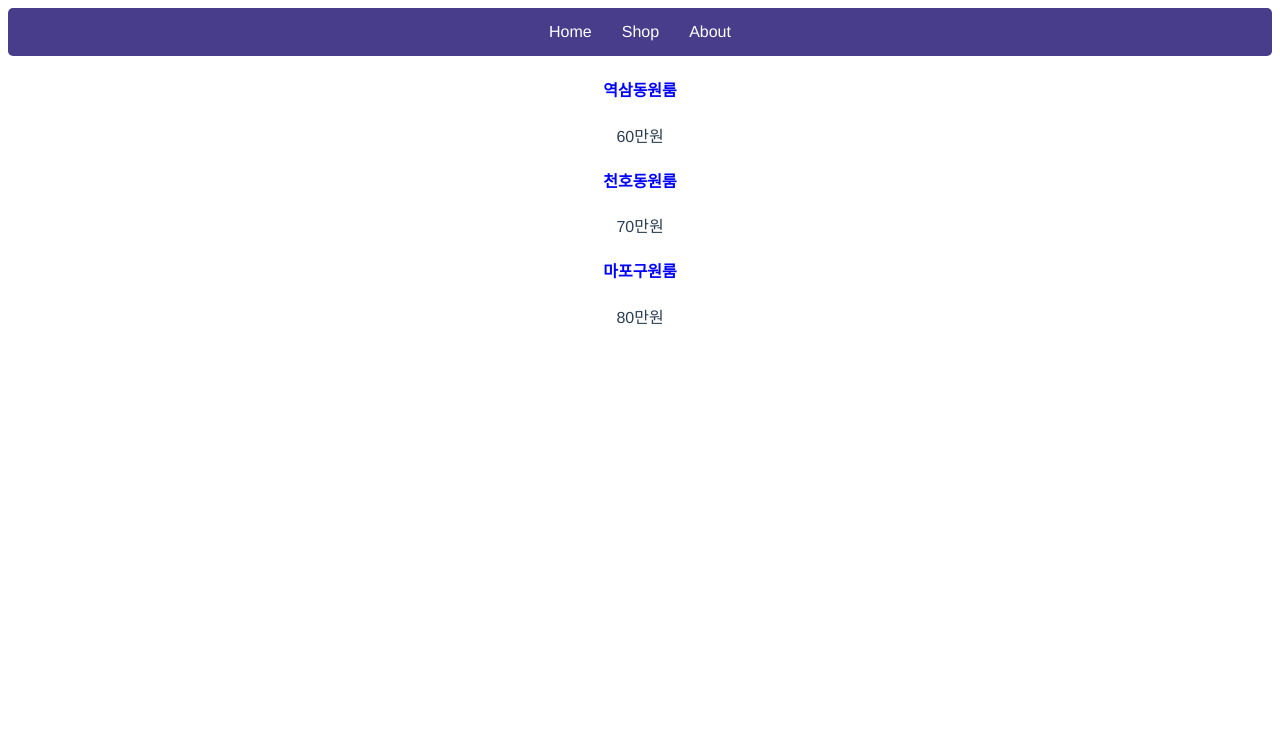
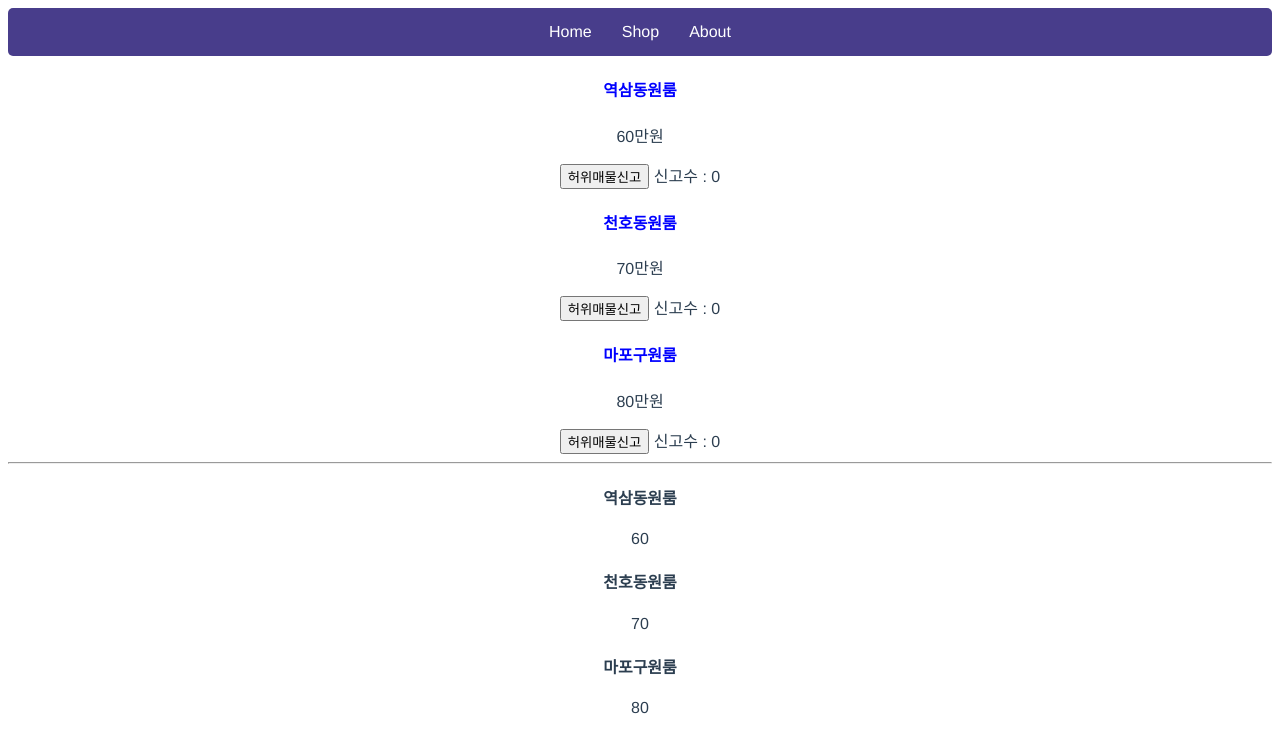
Before and after one commit to jihilli/Vuedongsan, a Vue app: page / in a window 1280 px wide. Shown: the top 752 px of the page. Built offline with nearby package versions, Linux system fonts and the light colour scheme.

Commit message:
basic3 : event handler & function

```diff
--- a/src/App.vue
+++ b/src/App.vue
@@ -6,16 +6,31 @@
            -> 1) 자료 안의 데이터 갯수만큼 반복
               2) 작성한 변수(ex.작명)는 데이터(ex.메뉴들)안의 자료가 됨
           3. <태그 v-for="(작명,i) in 데이터명" :key="i">
-            -> 변수 작명 2개까지 가능 : (array내 데이터, 1씩 증가하는 정수)
-        -->
+          -> 변수 작명 2개까지 가능 : (array내 데이터, 1씩 증가하는 정수)  -->
         <a v-for="(작명, i) in 메뉴들" :key="i">{{ 작명 }}</a>
     </div>
-    <div v-for="(product, i) in products" :key="i">
     <!-- 데이터바인딩(데이터 집어넣기)
           1) 속성 - :속성="데이터이름"
           2) HTML 내 - {{ 데이터이름 }} -->
+    <div v-for="(product, i) in products" :key="i">
         <h4 :style="스타일">{{ product }}</h4>
         <p>{{ prices[i] }}만원</p>
+        <!-- 이벤트리스너 : (1) v-on:click="" / (2) @click=""
+        -> 작성할 코드가 길어지면, script 내 함수 작성 후, 함수를 집어넣기-->
+        <button @click="increase(i)">허위매물신고</button> <span>신고수 : {{ 신고수[i] }}</span>
+    </div>
+    <hr />
+    <div>
+        <h4>{{ products[0] }}</h4>
+        <p>{{ prices[0] }}</p>
+    </div>
+    <div>
+        <h4>{{ products[1] }}</h4>
+        <p>{{ prices[1] }}</p>
+    </div>
+    <div>
+        <h4>{{ products[2] }}</h4>
+        <p>{{ prices[2] }}</p>
     </div>
 </template>
 
@@ -29,7 +44,15 @@ export default {
             메뉴들: ["Home", "Shop", "About"],
             products: ["역삼동원룸", "천호동원룸", "마포구원룸"],
             prices: [60, 70, 80],
+            신고수: [0, 0, 0],
         };
+    },
+    // 함수 만드는 공간
+    methods: {
+        increase(i) {
+            // this. : data 안에 있는 데이터를 가져다가 함수를 만들기 위해 반드시 써야 함
+            this.신고수[i]++;
+        },
     },
     components: {},
 };
```
Lines whose indentation alone changed are shown as unchanged.
